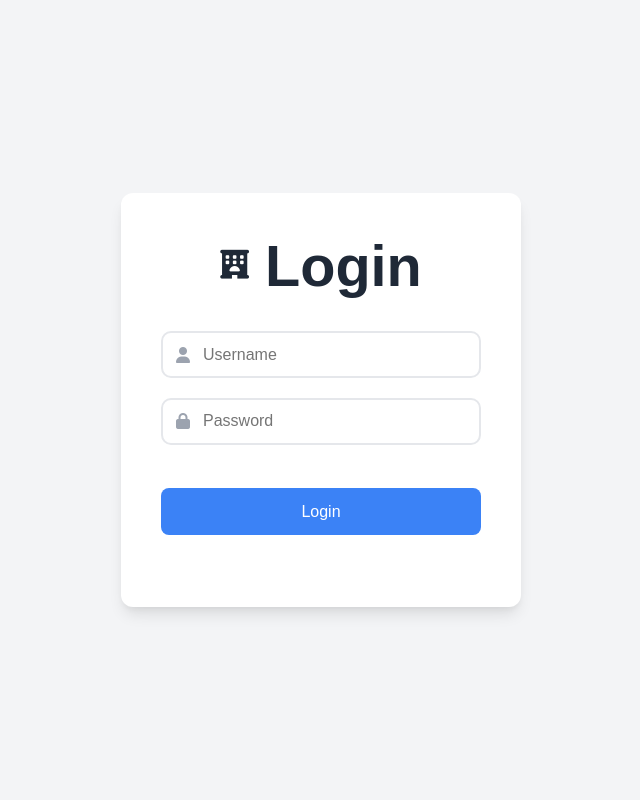
After one commit to FilipeNicacio/integrativeProject, a Flask app: page /login in a window 1280 px wide. The commit adds this page. Shown: the whole page, without its empty margins (319-959 px from the left). Run offline with Flask 3, Linux system fonts and the light colour scheme.

Commit message:
Implement user authentication system with login and logout

```diff
--- a/app.py
+++ b/app.py
@@ -1,8 +1,9 @@
-from flask import Flask, render_template, request, redirect, flash, url_for, jsonify
+from flask import Flask, render_template, request, redirect, flash, url_for, jsonify, session
 from datetime import date
 import mysql.connector
 import re
-
+from functools import wraps
+from werkzeug.security import generate_password_hash, check_password_hash
 
 app = Flask(__name__)
 app.secret_key = 'hotel'
@@ -14,11 +15,47 @@ db_config = {
     'database': 'integrativeproject_db'
 }
 
+def create_admin_user():
+    conn = None
+    cursor = None
+    try:
+        conn = get_db_connection()
+        cursor = conn.cursor()
+        cursor.execute("SELECT id FROM users WHERE username = 'admin'")
+        if cursor.fetchone() is None:
+            hashed_password = generate_password_hash('admin')
+            cursor.execute("INSERT INTO users (username, password_hash, is_admin) VALUES (%s, %s, %s)",
+                           ('admin', hashed_password, 1))
+            conn.commit()
+            print(">>> User 'admin' created successfully. Password: 'admin")
+        else:
+            print(">>> User 'admin' already exists.")
+
+    except Exception as e:
+        print(f"Error creating user 'admin': {e}")
+
+    finally:
+        if cursor:
+            cursor.close()
+        if conn:
+            conn.close()
+
+def login_required(f):
+    @wraps(f)
+    def decorated_function(*args, **kwargs):
+        if 'user_id' not in session:
+            flash("You need to be logged in to access this page.", "error")
+            return redirect(url_for('login'))
+        return f(*args, **kwargs)
+    return decorated_function
+
 @app.route("/")
+@login_required
 def home():
     return render_template('index.html')
 
 @app.route("/guest_registration", methods=["POST"])
+@login_required
 def guest_registration():
     name = request.form['name'].strip()
     email = request.form['email'].strip()
@@ -55,10 +92,12 @@ def guest_registration():
         return redirect("/")
 
 @app.route("/search_guest")
+@login_required
 def search_guest():
     return render_template("search.html")
 
 @app.route("/search_result", methods=["POST"])
+@login_required
 def search_result():
     search_term = request.form['search_term']
     conn = get_db_connection()
@@ -78,6 +117,7 @@ def search_result():
     return render_template("search.html", results=results, search_term=search_term)
 
 @app.route("/edit_guest/<int:guest_id>", methods=["GET"])
+@login_required
 def edit_guest(guest_id):
     print(f"Tentando atualizar hóspede com ID {guest_id}")
     try:
@@ -98,6 +138,7 @@ def edit_guest(guest_id):
         return redirect("/search_guest")
 
 @app.route("/update_guest/<int:guest_id>", methods=["POST"])
+@login_required
 def update_guest(guest_id):
     name = request.form['name']
     email = request.form['email']
@@ -142,6 +183,7 @@ def update_guest(guest_id):
         return redirect(url_for("edit_guest", guest_id=guest_id))
 
 @app.route("/delete_guest/<int:guest_id>", methods=["POST"])
+@login_required
 def delete_guest(guest_id):
     try:
         conn = get_db_connection()
@@ -167,6 +209,7 @@ def delete_guest(guest_id):
         return redirect("/search_guest")
 
 @app.route("/list_guests")
+@login_required
 def list_guests():
     try:
         conn = get_db_connection()
@@ -183,6 +226,7 @@ def list_guests():
         return redirect("/")
 
 @app.route("/reservation")
+@login_required
 def reservation():
     try:
         conn = get_db_connection()
@@ -200,6 +244,7 @@ def reservation():
         return redirect("/")
 
 @app.route("/get_rooms_by_floor/<int:floor_id>")
+@login_required
 def get_rooms_by_floor(floor_id):
     try:
         conn = get_db_connection()
@@ -215,6 +260,7 @@ def get_rooms_by_floor(floor_id):
 
 
 @app.route("/make_reservation", methods=["POST"])
+@login_required
 def make_reservation():
     guest_id = request.form['guest_id']
     room_id = request.form.get('room_id')
@@ -282,6 +328,7 @@ def make_reservation():
         return redirect("/reservation")
 
 @app.route('/list_reservations')
+@login_required
 def list_reservations():
     try:
         conn = get_db_connection()
@@ -318,6 +365,7 @@ def list_reservations():
 
 
 @app.route("/get_booked_dates/<int:room_id>")
+@login_required
 def get_booked_dates(room_id):
     try:
         conn = get_db_connection()
@@ -346,6 +394,7 @@ def get_booked_dates(room_id):
         return redirect("/")
 
 @app.route('/guest_details/<int:guest_id>')
+@login_required
 def guest_details(guest_id):
     try:
         conn = get_db_connection()
@@ -365,12 +414,43 @@ def guest_details(guest_id):
         flash(f"An error occurred: {e}", "error")
         return redirect(url_for('list_reservations'))
 
+@app.route("/login", methods=["GET", "POST"])
+def login():
+    if request.method == "POST":
+        username = request.form['username']
+        password = request.form['password']
+
+        conn = get_db_connection()
+        cursor = conn.cursor(dictionary=True)
+        cursor.execute("SELECT * FROM users WHERE username = %s", (username,))
+        user = cursor.fetchone()
+        cursor.close()
+        conn.close()
+
+        if user and check_password_hash(user['password_hash'], password):
+            session.clear()
+            session['user_id'] = user['id']
+            session['username'] = user['username']
+            flash("Login successful!", "success")
+            return redirect(url_for('home'))
+        else:
+            flash("Invalid username or password.", "error")
+
+    return render_template("login.html")
+
+@app.route("/logout")
+def logout():
+    session.clear()
+    flash("You have been logged out.", "success")
+    return redirect(url_for('login'))
+
 def get_db_connection():
     return mysql.connector.connect(**db_config)
 
 if __name__ == "__main__":
 
     print("Iniciando o servidor Flask e testando conexão com o banco de dados...")
+    create_admin_user()
 
     try:
         conn = get_db_connection()
--- a/static/css/style.css
+++ b/static/css/style.css
@@ -134,7 +134,7 @@ form label {
     margin-bottom: -0.5rem;
 }
 
-input[type="text"], input[type="email"], input[type="date"], select {
+input[type="text"], input[type="email"], input[type="date"], input[type="password"], select {
     width: 100%;
     padding: 0.8rem;
     border: 2px solid var(--border-color);
@@ -226,10 +226,8 @@ button.delete-button:hover {
     flex-direction: column;
     gap: 1.2rem;
     max-width: 600px;
-    margin: 0 auto;
+    margin: 2rem auto;
 }
-
-
 
 .form-vertical button {
     align-self: center;
--- /dev/null
+++ b/templates/login.html
@@ -0,0 +1,98 @@
+<!-- templates/login.html (versão renovada) -->
+<!DOCTYPE html>
+<html lang="pt-br">
+<head>
+    <meta charset="UTF-8">
+    <title>Login - HotelSys</title>
+    <link rel="stylesheet" href="{{ url_for('static', filename='css/style.css') }}">
+    <!-- Importando Font Awesome para os ícones -->
+    <link rel="stylesheet" href="https://cdnjs.cloudflare.com/ajax/libs/font-awesome/6.2.0/css/all.min.css">
+    <style>
+        body {
+            display: flex;
+            justify-content: center;
+            align-items: center;
+            height: 100vh;
+            background-color: var(--background-color);
+        }
+        .login-card {
+            background-color: var(--card-bg-color);
+            padding: 2.5rem;
+            border-radius: 12px;
+            box-shadow: 0 10px 15px -3px rgba(0,0,0,0.1), 0 4px 6px -2px rgba(0,0,0,0.05);
+            width: 100%;
+            max-width: 400px;
+            text-align: center; /* Centraliza o conteúdo do card */
+        }
+        .login-header {
+            display: flex;
+            align-items: center;
+            justify-content: center;
+            gap: 1rem;
+            font-size: 1.8rem;
+            margin-bottom: 2rem;
+            color: var(--secondary-color);
+        }
+        .form-vertical button {
+            width: 100%;
+            margin-top: 1.5rem; /* Mais espaço acima do botão */
+            padding: 0.9rem; /* Botão um pouco maior */
+            font-size: 1rem;
+        }
+
+        /* NOVO: Estilo para o grupo de input com ícone */
+        .input-group {
+            position: relative;
+            width: 100%;
+        }
+        .input-group i {
+            position: absolute;
+            left: 15px;
+            top: 50%;
+            transform: translateY(-50%);
+            color: #9ca3af; /* Cor cinza para o ícone */
+            transition: color 0.2s;
+        }
+        .input-group input:focus + i {
+            color: var(--primary-color); /* Muda a cor do ícone quando o input está focado */
+        }
+        .input-group input {
+            padding-left: 40px; /* Adiciona espaço à esquerda no input para o ícone */
+        }
+    </style>
+</head>
+<body>
+    <div class="login-card">
+
+        <div class="login-header">
+            <i class="fa-solid fa-hotel"></i>
+            <h1>Login</h1>
+        </div>
+
+        {% with messages = get_flashed_messages(with_categories=true) %}
+            {% if messages %}
+                <div class="flashes-container">
+                    {% for category, message in messages %}
+                        <div class="flash {{ category }}">{{ message }}</div>
+                    {% endfor %}
+                </div>
+            {% endif %}
+        {% endwith %}
+
+        <form action="{{ url_for('login') }}" method="post" class="form-vertical">
+
+            <div class="input-group">
+                <input type="text" id="username" name="username" placeholder="Username" required>
+                <i class="fa-solid fa-user"></i>
+            </div>
+
+            <div class="input-group">
+                <input type="password" id="password" name="password" placeholder="Password" required>
+                <i class="fa-solid fa-lock"></i>
+            </div>
+
+            <button type="submit">Login</button>
+        </form>
+    </div>
+</body>
+</html>
```
Also changed, not shown: other parts of static/css/style.css (+35 -0 lines), templates/base.html (+16 -0 lines), templates/edit_guest.html (+13 -25 lines), templates/guest_details.html (+0 -10 lines), templates/index.html (+17 -24 lines), templates/list_reservations.html (+0 -10 lines), templates/reservation.html (+34 -40 lines), templates/search.html (+0 -10 lines).
